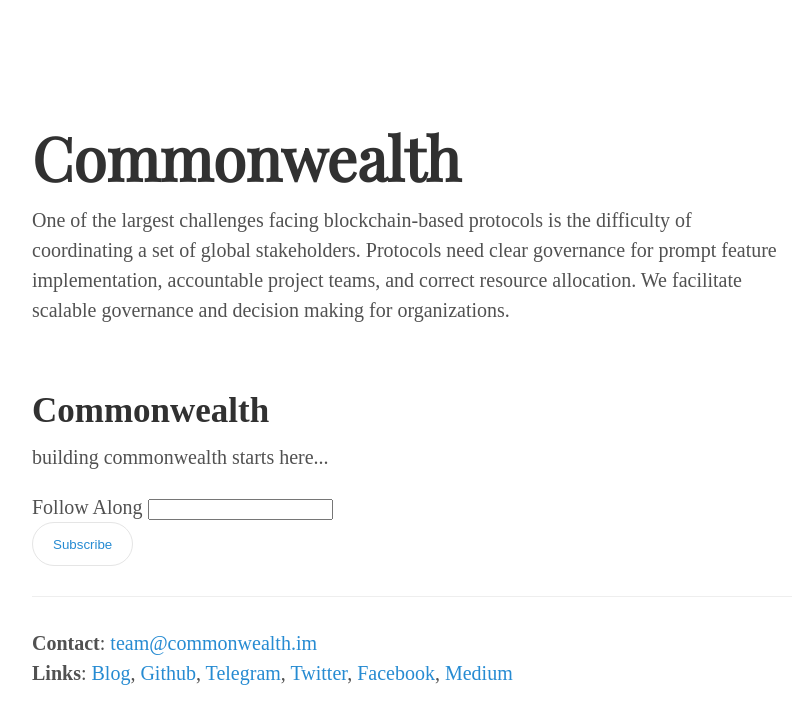
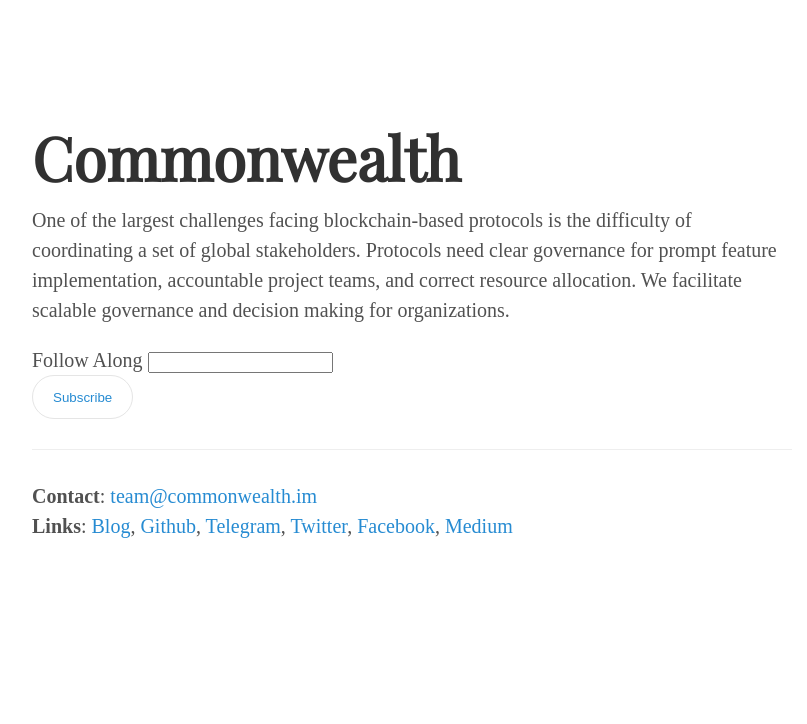
Before and after one commit to hicommonwealth/commonwealth.github.io, a Jekyll site: the page built from index.html, in a window 1280 px wide. Shown: the top 724 px of the page, without its empty margins (48-855 px from the left). Built offline with Jekyll 4.4.1, drawn with Linux system fonts in a browser that asks for light colours; some web fonts are replaced; comment, search, counter and statistics services are not loaded.

Commit message:
change index.html copy

```diff
--- a/index.html
+++ b/index.html
@@ -8,13 +8,8 @@
 <p>One of the largest challenges facing blockchain-based protocols is the difficulty of coordinating a set of global stakeholders. Protocols need clear governance for prompt feature implementation, accountable project teams, and correct resource allocation. We facilitate scalable governance and decision making for organizations.
 </p>
 
-<p></p>
-
 <!-- Begin MailChimp Signup Form -->
 
-<h1>Commonwealth</h1>
-
-<p>building commonwealth starts here...</p>
 <div id="mc_embed_signup">
 <form action="https://commonwealth.us18.list-manage.com/subscribe/post?u=ce4385d46e6df2466916d9031&amp;id=b7f59ceaec" method="post" id="mc-embedded-subscribe-form" name="mc-embedded-subscribe-form" class="validate" target="_blank" novalidate>
     <div id="mc_embed_signup_scroll">
```
Also changed, not shown: CNAME (line endings or trailing spaces).
